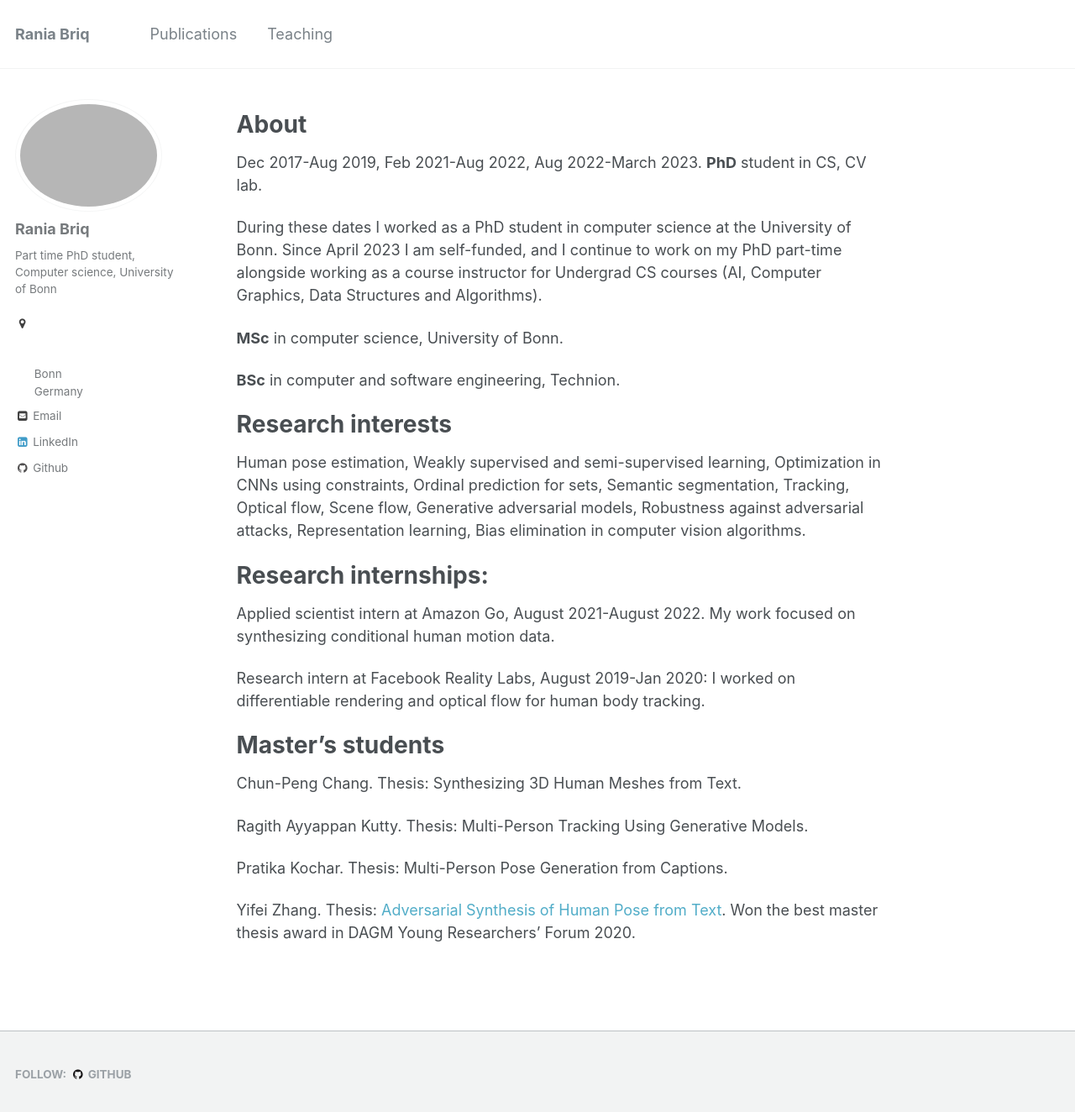
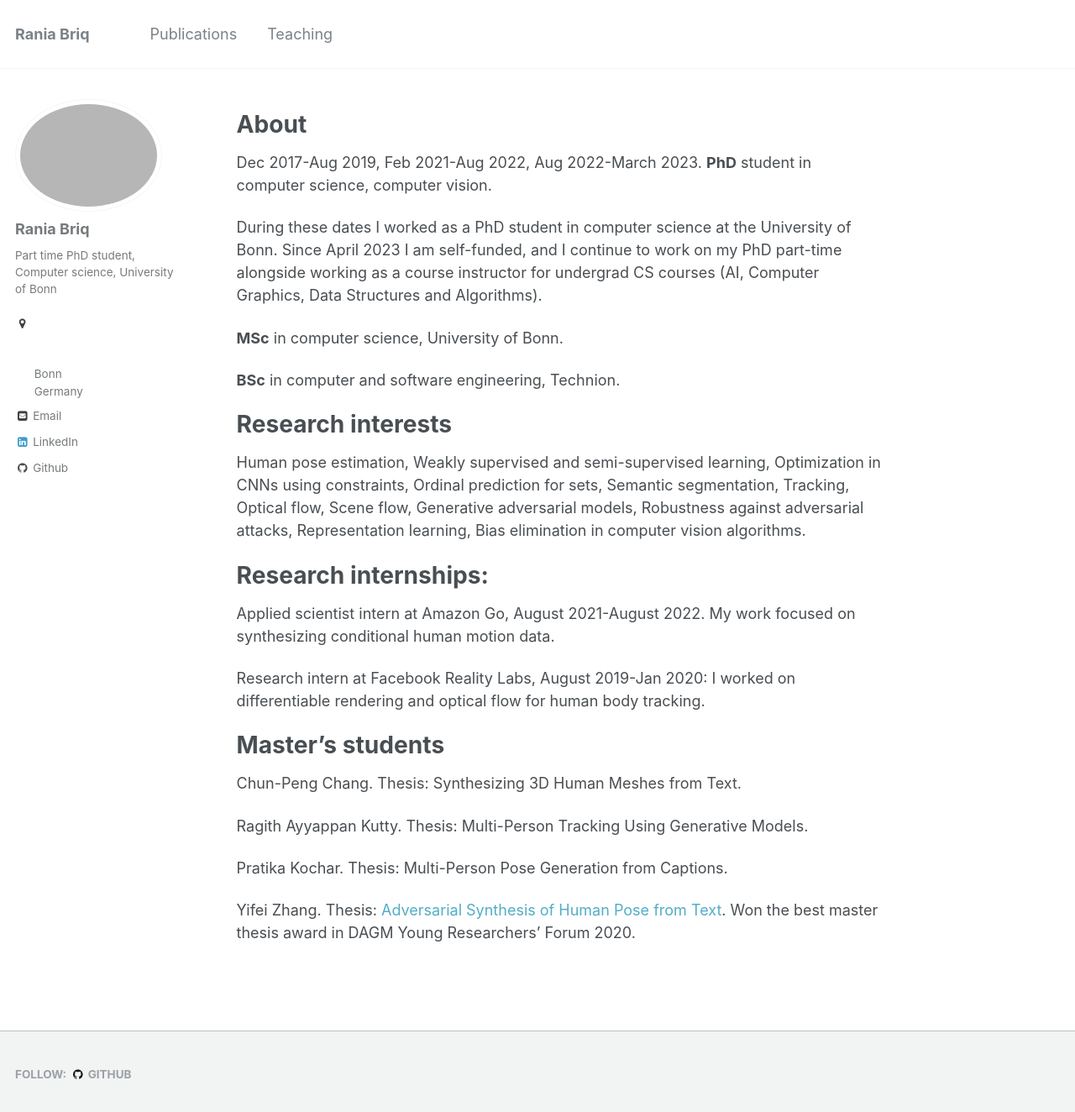
Before and after one commit to briqr/briqr.github.io, a Jekyll site: the page built from _pages/about.md, in a window 1280 px wide and 1337 px high. Shown: the top 1324 px of the window at 84% size. Built offline with Jekyll 4.4.1, drawn with Linux system fonts in a browser that asks for light colours.

Commit message:
Update about.md

```diff
--- a/_pages/about.md
+++ b/_pages/about.md
@@ -15,9 +15,9 @@ redirect_from:
 
 About
 ======
-Dec 2017-Aug 2019, Feb 2021-Aug 2022, Aug 2022-March 2023. **PhD** student in CS, CV lab.
+Dec 2017-Aug 2019, Feb 2021-Aug 2022, Aug 2022-March 2023. **PhD** student in computer science, computer vision.
 
-During these dates I worked as a PhD student in computer science at the University of Bonn. Since April 2023 I am self-funded, and I continue to work on my PhD part-time alongside working as a course instructor for Undergrad CS courses (AI, Computer Graphics, Data Structures and Algorithms).
+During these dates I worked as a PhD student in computer science at the University of Bonn. Since April 2023 I am self-funded, and I continue to work on my PhD part-time alongside working as a course instructor for undergrad CS courses (AI, Computer Graphics, Data Structures and Algorithms).
 
 **MSc** in computer science, University of Bonn.
 
```
